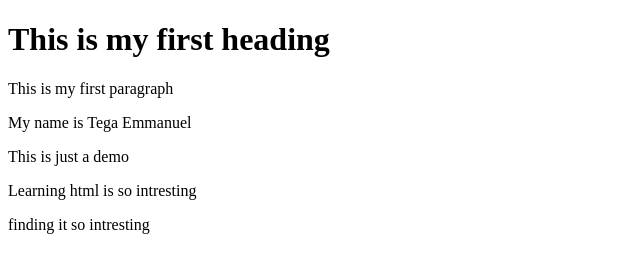
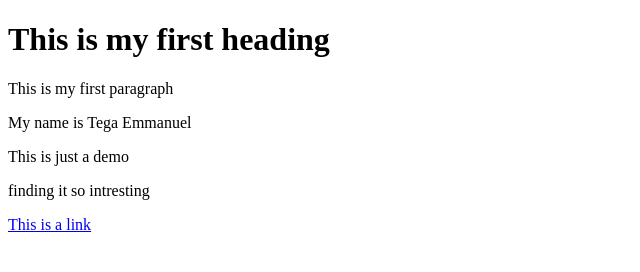
Before and after one commit to bisuccy/codewithfavourgithub, a plain HTML site: page index.html in a window 1280 px wide. Shown: the whole page, without its empty margins (0-640 px from the left). Drawn offline with Linux system fonts and the light colour scheme.

Commit message:
I added my first link to html

```diff
--- a/index.html
+++ b/index.html
@@ -10,8 +10,8 @@
     <p>This is my first paragraph</p>
     <p>My name is Tega Emmanuel </p>
     <p>This is just a demo</p>
-    <p>Learning html is so intresting</p>
     <p>finding it so intresting</p>
+    <a href="http://www.facebook.com">This is a link</a>
 </body>
 
 </html>
```
